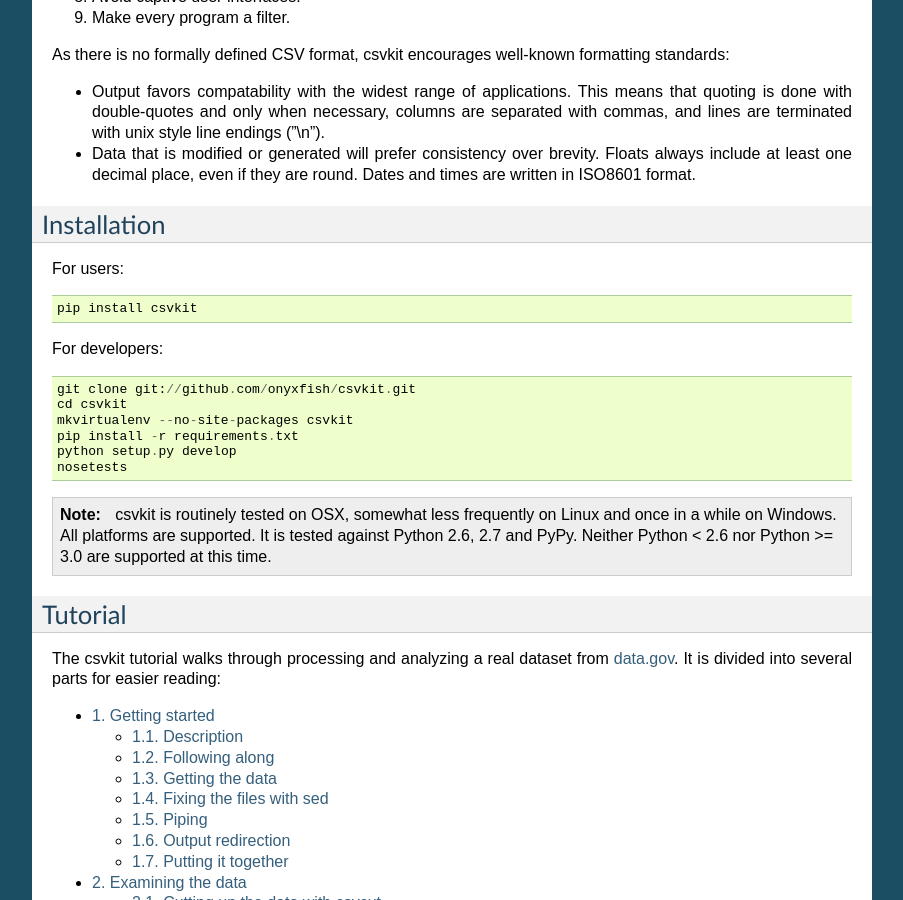
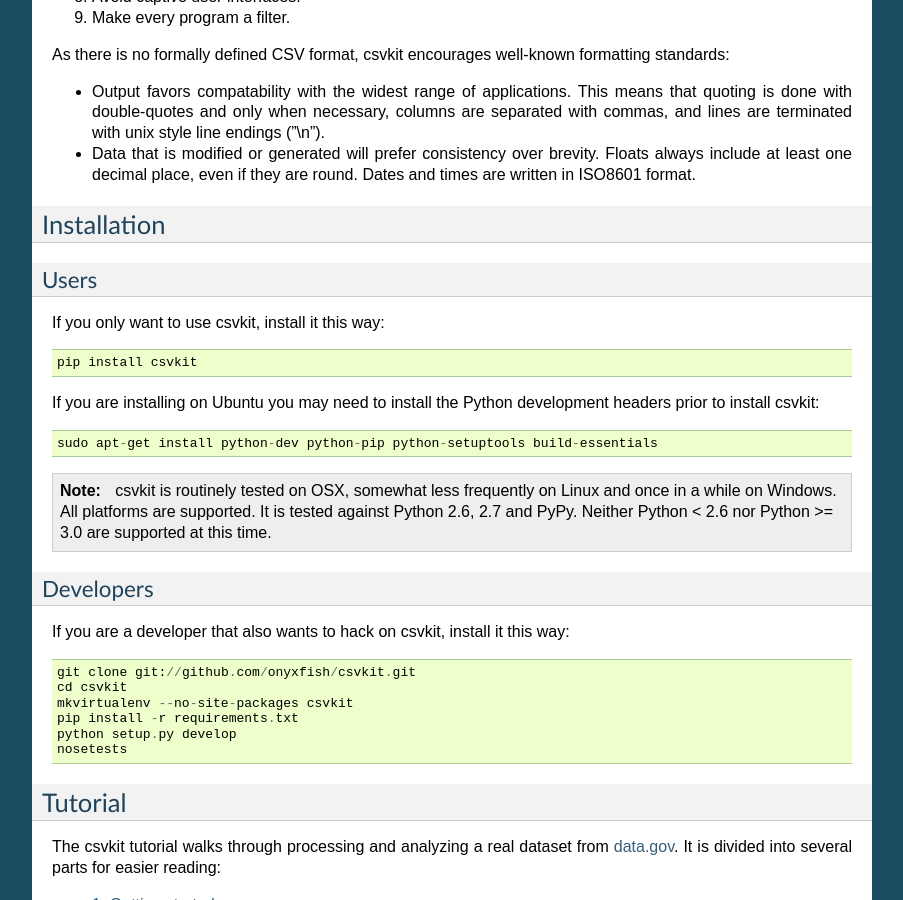
Before and after one commit to wireservice/csvkit, a Sphinx documentation site: the page built from docs/index.rst, in a window 1280 px wide and 900 px high, scrolled down 532 px. Shown: the whole window, without its empty margins (198-1101 px from the left). Built offline with Sphinx 7.4.7, drawn with Linux system fonts in a browser that asks for light colours.

Commit message:
Update with note about Python headers. Closes #249.

```diff
--- a/docs/index.rst
+++ b/docs/index.rst
@@ -31,11 +31,25 @@
 Installation
 ============
 
-For users::
+Users
+-----
+
+If you only want to use csvkit, install it this way::
 
     pip install csvkit
 
-For developers::
+If you are installing on Ubuntu you may need to install the Python development headers prior to install csvkit::
+
+    sudo apt-get install python-dev python-pip python-setuptools build-essentials
+
+.. note::
+
+    csvkit is routinely tested on OSX, somewhat less frequently on Linux and once in a while on Windows. All platforms are supported. It is tested against Python 2.6, 2.7 and PyPy. Neither Python < 2.6 nor Python >= 3.0 are supported at this time.
+
+Developers
+----------
+
+If you are a developer that also wants to hack on csvkit, install it this way::
 
     git clone git://github.com/onyxfish/csvkit.git
     cd csvkit
```
Also changed, not shown: other parts of docs/index.rst (+0 -4 lines).
